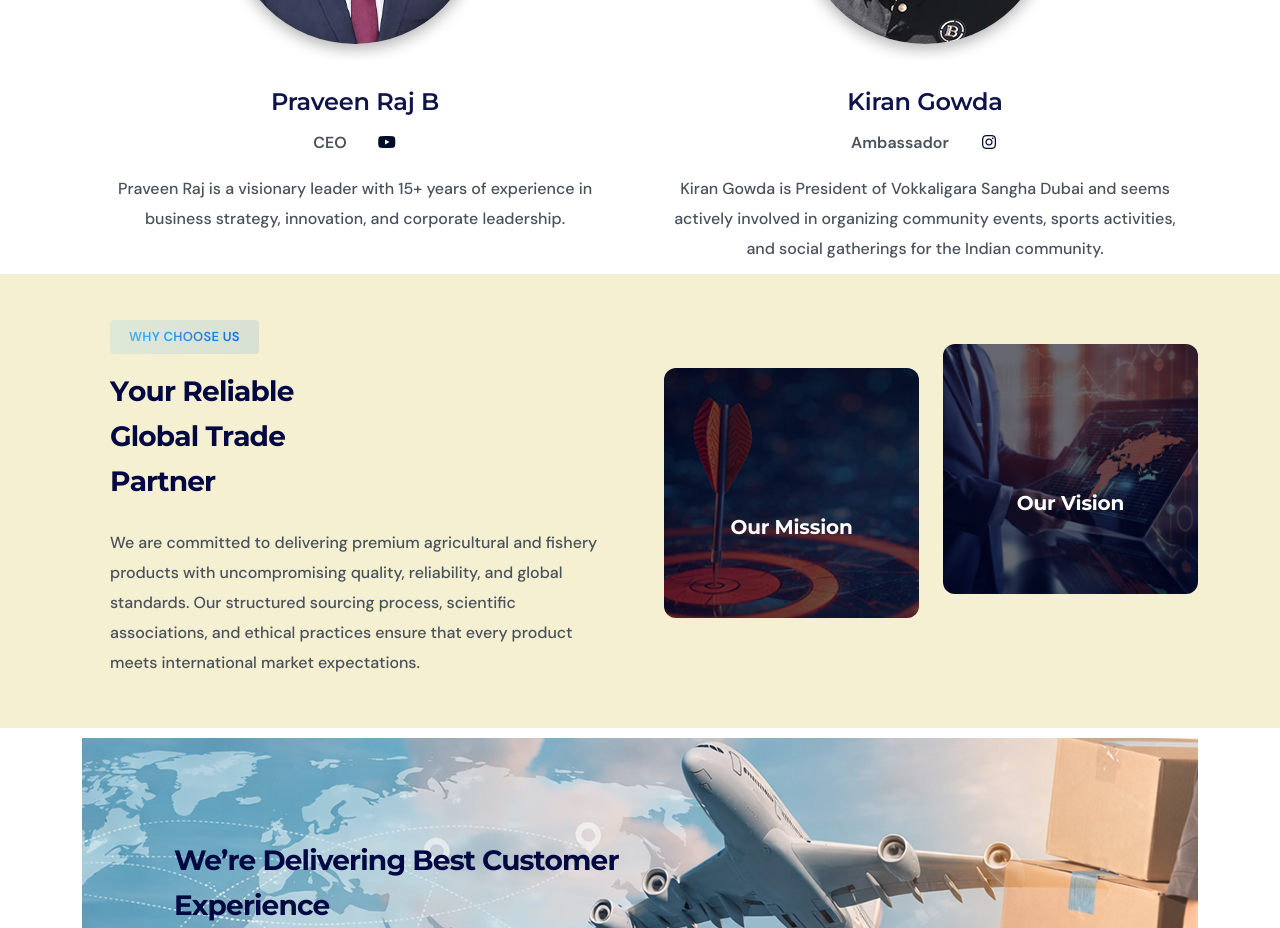
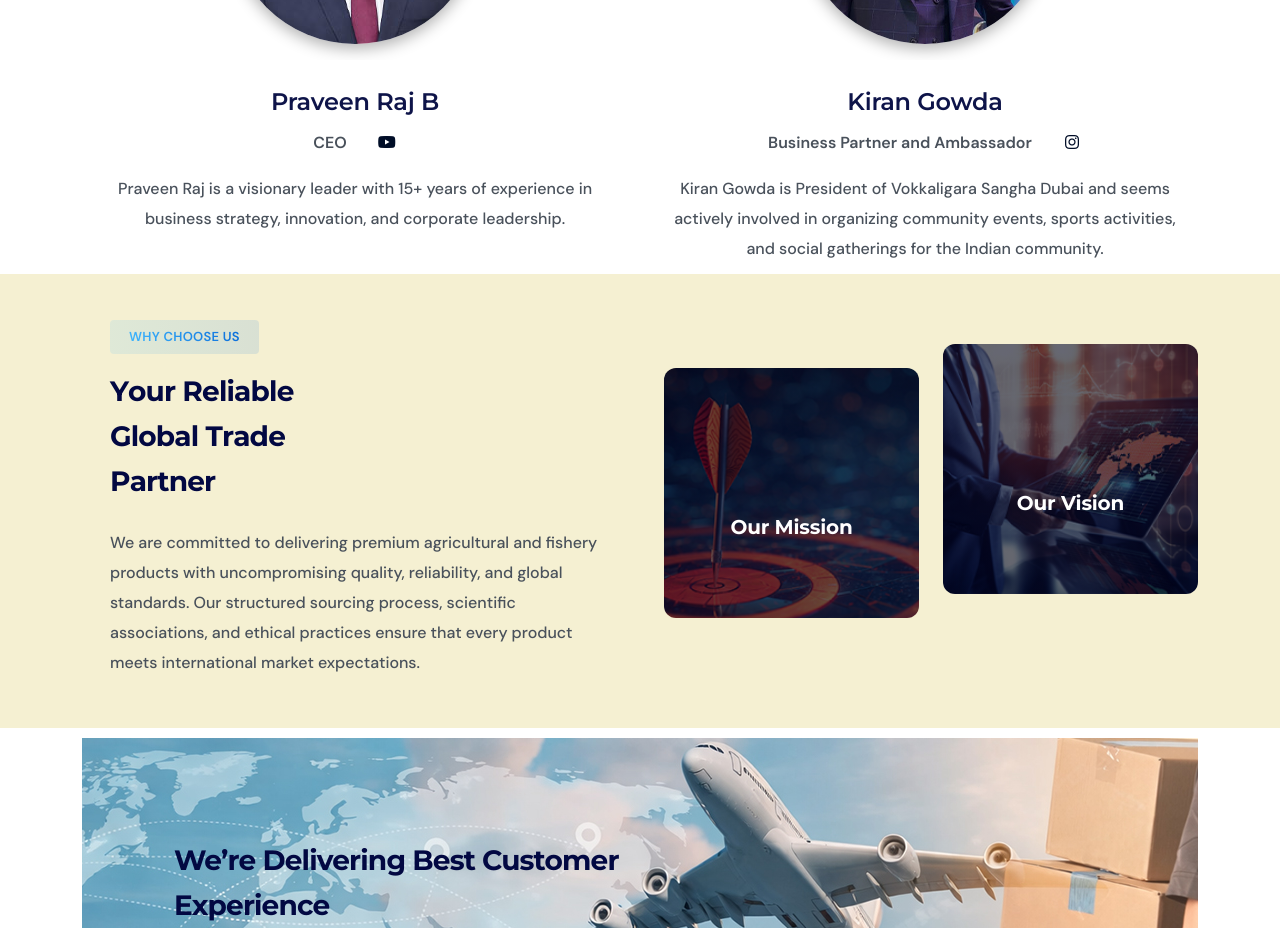
Before and after one commit to Yulanto-Developers/oorte_cloud, a Next.js app: page /about in a window 1280 px wide. Shown: the part 1840-2768 px from the top of the page. Built offline with nearby package versions, Linux system fonts and the light colour scheme.

Commit message:
ambassador image chnaged

```diff
--- a/components/TeamMember.js
+++ b/components/TeamMember.js
@@ -124,7 +124,7 @@ export const TeamMember2 = () => {
             },
             {
               image: "assets/img/team/t22.jpg",
-              role: "Ambassador",
+              role: "Business Partner and Ambassador",
               name: "Kiran Gowda",
               link: 'https://www.instagram.com/kirangowdadubai?igsh=MW1lcGJlNWFmZmU0aQ==',
               icon: 'fa-instagram',
```
Also changed, not shown: public/assets/img/team/t22.jpg.
